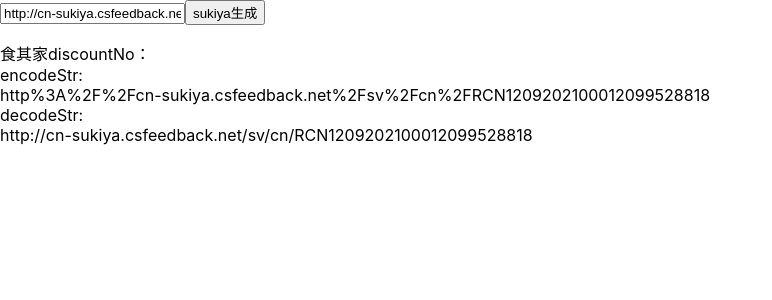
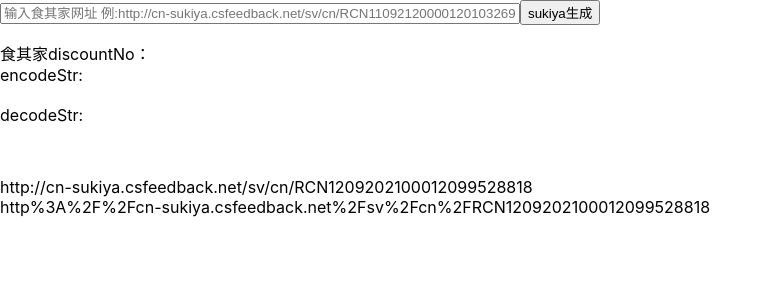
Before and after one commit to TheThreeBody/react_web, a React (Create React App) app: page /sukiya in a window 1280 px wide. Shown: the top 300 px of the page, without its empty margins (0-772 px from the left). Built offline with nearby package versions, Linux system fonts and the light colour scheme; no server answers.

Commit message:
prevent douyu link jump to new tag

```diff
--- a/src/DouyuStream.js
+++ b/src/DouyuStream.js
@@ -12,8 +12,8 @@ class DouyuStream extends Component{
 
     state = {
         OS:'windows',
-        roomNo : '122024',
-        douyuStream: '',
+        roomNo : '',
+        douyuStream: DADI_LION,
         bilibiliStream:''
     }
 
@@ -53,6 +53,10 @@ class DouyuStream extends Component{
         }
     }
 
+    preventJumpTag = (e) => {
+        e.preventDefault()
+    }
+
     render() {
 
         const {OS, roomNo, douyuStream,bilibiliStream} = this.state;
@@ -82,7 +86,8 @@ class DouyuStream extends Component{
                     <a
                         className="add-contact"
                         href={douyuURL}
-                        target="_blank"
+                        // target="_blank"
+                        // onclick={() => this.preventJumpTag}
                     >
                         打开房间直播源{douyuStream}
                         {/*复制*/}
@@ -121,12 +126,18 @@ class DouyuStream extends Component{
                     <a
                         className="add-contact"
                         href={bilibiliURL}
-                        target="_blank"
+                        // target="_blank"
                     >
                         打开房间直播源{bilibiliURL}
                         {/*复制*/}
                     </a>
                 </div>
+                <p>
+                    老B直播号：
+                    235520
+                    小铅笔：
+                    703246
+                </p>
                 <br/>
             </div>
         );
--- a/src/Sukiya.js
+++ b/src/Sukiya.js
@@ -4,8 +4,8 @@ import * as realURLsAPI from './utils/realURLsAPI'
 class Sukiya extends Component{
 
     state = {
-        decodeStr:'http://cn-sukiya.csfeedback.net/sv/cn/RCN1209202100012099528818',
-        encodeStr:'http%3A%2F%2Fcn-sukiya.csfeedback.net%2Fsv%2Fcn%2FRCN1209202100012099528818',
+        decodeStr:'',
+        encodeStr:'',
         discountNo:''
     }
 
@@ -33,7 +33,7 @@ class Sukiya extends Component{
 
         return (
             <div className='list-platforms'>
-                <input
+                <input style={{ width: '40%' }}
                     className='query-link'
                     type='text'
                     placeholder='输入食其家网址 例:http://cn-sukiya.csfeedback.net/sv/cn/RCN1109212000012010326913'
@@ -52,6 +52,12 @@ class Sukiya extends Component{
                     <br/>
                     decodeStr:<br/>{decodeStr}
                 </p>
+                <br/>
+                <p>
+                    http://cn-sukiya.csfeedback.net/sv/cn/RCN1209202100012099528818
+                <br/>
+                    http%3A%2F%2Fcn-sukiya.csfeedback.net%2Fsv%2Fcn%2FRCN1209202100012099528818
+                </p>
 
             </div>
         )
--- a/src/utils/LeafletMap.js
+++ b/src/utils/LeafletMap.js
@@ -2,29 +2,28 @@
 * https://react-leaflet.js.org/docs/
 * issue:
 * https://stackoverflow.com/questions/67551922/cra-react-leaflet-failed-to-compile
+* https://github.com/PaulLeCam/react-leaflet/issues/881
 * */
 import React, { PureComponent, Fragment } from 'react';
 import { Map, MapContainer, TileLayer, Marker, Popup } from 'react-leaflet'
+import L from 'leaflet'
 
-export default class LeafletMap extends PureComponent {
+const position = [51.505, -0.09]
 
-    render() {
+function LeafletMap (){
+
     return (
-            <MapContainer center={[51.505, -0.09]} zoom={13} scrollWheelZoom={false}>
+        <MapContainer center={position} zoom={13} style={{ width: '100vw', height: '100vh' }}>
             <TileLayer
-                    attribution='&copy; <a href="https://www.openstreetmap.org/copyright">OpenStreetMap</a> contributors'
+                attribution='&copy; <a href="http://osm.org/copyright">OpenStreetMap</a> contributors'
                 url="https://{s}.tile.openstreetmap.org/{z}/{x}/{y}.png"
             />
-                <Marker position={[51.505, -0.09]}>
-                    <Popup>
-                        A pretty CSS3 popup. <br/> Easily customizable.
-                    </Popup>
-                </Marker>
+            <Marker position={position} icon={L.divIcon({ html: '我是 div icon' })}/>
         </MapContainer>
     )
 }
-}
 
+export default LeafletMap
 /*
 * ./node_modules/@react-leaflet/core/esm/path.js 10:41
 Module parse failed: Unexpected token (10:41)
```
Also changed, not shown: package.json (+6 -4 lines), 12 other files (tests, documents, lock files or other folders). Lines whose indentation alone changed are shown as unchanged.
